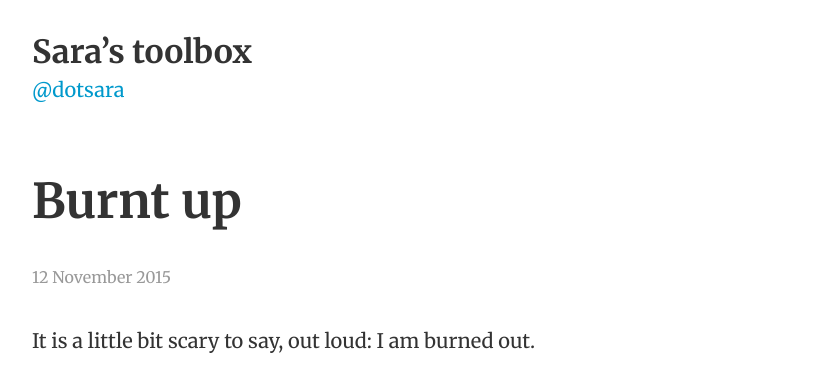
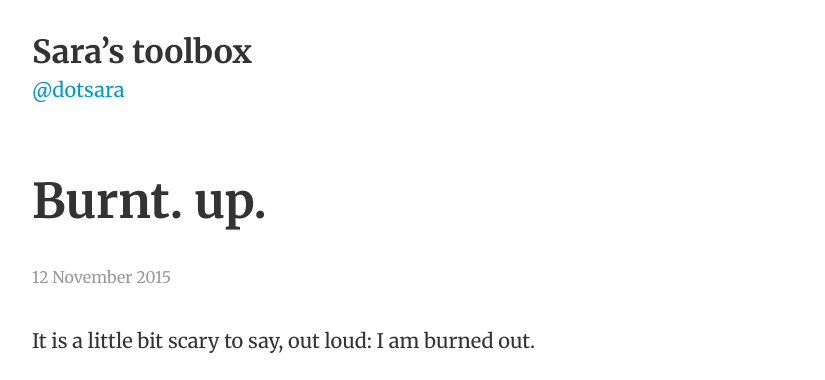
Before and after one commit to dotsara/dotsara.github.io, a Jekyll site: the page built from _posts/2015-11-12-burnt-up.md, in a window 1280 px wide and 900 px high. Shown: the top 380 px of the window, without its empty margins (224-1049 px from the left). Built offline with Jekyll 4.4.1, drawn with Linux system fonts in a browser that asks for light colours; emoji names are drawn with the system emoji font.

```diff
--- a/_posts/2015-11-12-burnt-up.md
+++ b/_posts/2015-11-12-burnt-up.md
@@ -1,6 +1,6 @@
 ---
 layout: post
-title: "Burnt up"
+title: "Burnt. up."
 date: 2015-11-12
 categories: learning, burnout
 description: "How did I get here? How do I get out of here?"
```
Also changed, not shown: 2 other files.
